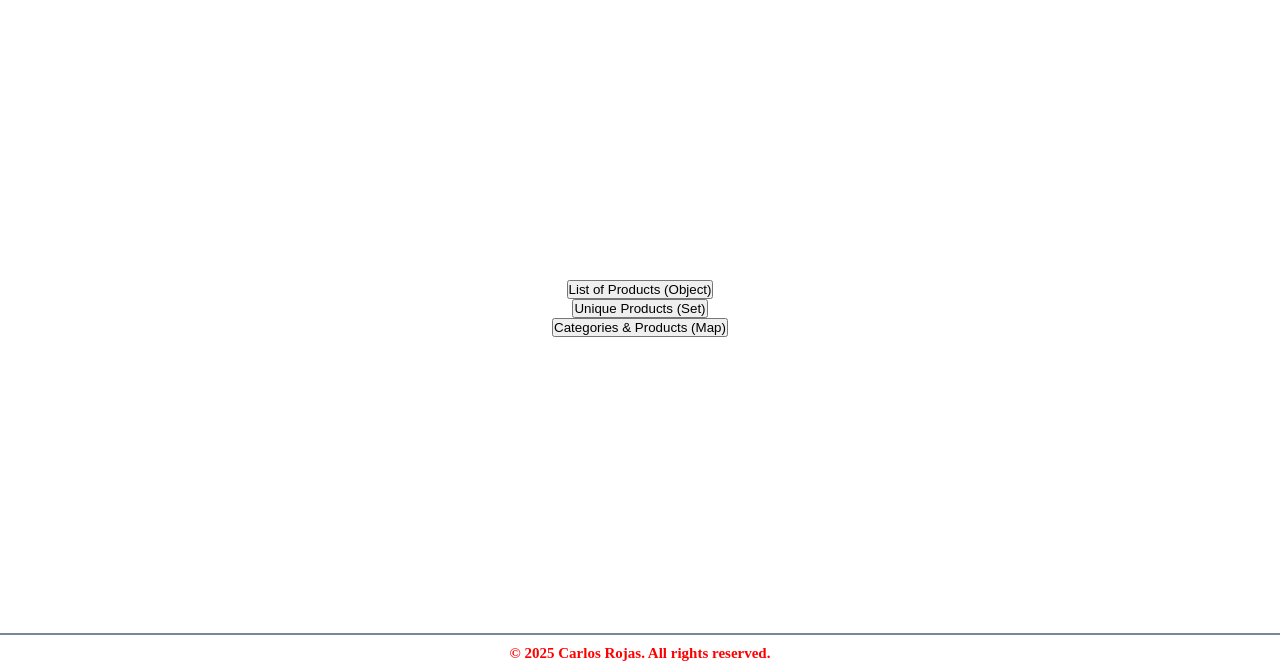
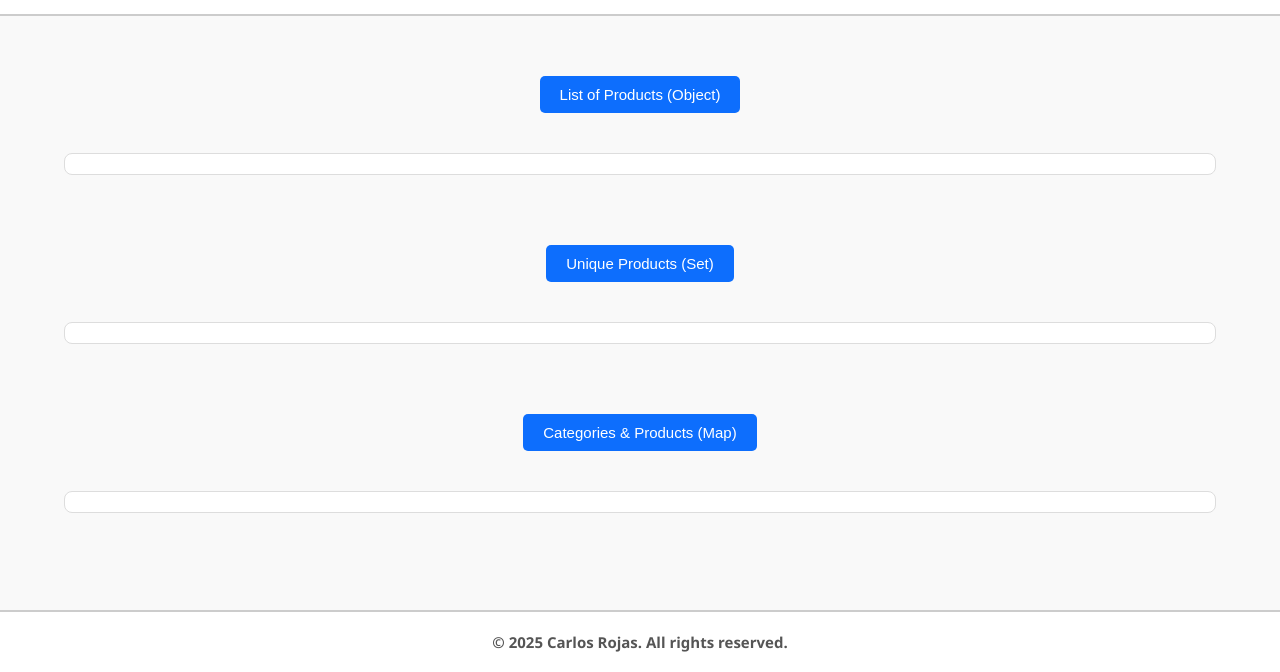
Before and after one commit to Carturo8/Data-Management-Objects-Sets-Maps, a plain HTML site: page index.html in a window 1280 px wide. Shown: the part 128-800 px from the top of the page. Drawn offline with Linux system fonts and the light colour scheme.

Commit message:
Improve layout and styling: fonts, spacing, colors

```diff
--- a/assets/css/styles.css
+++ b/assets/css/styles.css
@@ -5,14 +5,16 @@
     box-sizing: inherit;
 }
 
-/* Base styles for the document */
+/* Base styles */
 html {
     box-sizing: border-box;
-    font-size: 62.5%; /* Makes 1rem = 10px for easy scaling */
-    background-color: white;
+    font-size: 62.5%; /* 1rem = 10px */
+    background-color: #f9f9f9;
+    font-family: 'Segoe UI', Tahoma, Geneva, Verdana, sans-serif;
+    color: #333;
 }
 
-/* Layout container: full height with header, main, footer */
+/* Layout container: full height */
 .container {
     display: grid;
     min-height: 100vh;
@@ -24,32 +26,82 @@ html {
 .center-column-div {
     display: flex;
     flex-direction: column;
-    justify-content: center;
     align-items: center;
     text-align: center;
 }
 
-/* Header section styling */
+/* Header styles */
 header {
-    padding: 2rem 0;
+    padding: 3rem 0;
     font-size: 3rem;
-    color: #8CCDEB;
-    border-bottom: 2px solid lightslategrey;
+    color: #0d6efd; /* Bootstrap blue */
+    border-bottom: 2px solid #ccc;
+    background-color: white;
+    width: 100%;
 }
 
-/* Main content area */
+/* Main content styles */
 main {
     max-width: 120rem;
-    width: 80%;
+    width: 90%;
     margin: 0 auto;
-    padding: 3rem 0;
+    padding: 4rem 0;
+    gap: 2rem;
 }
 
-/* Footer section styling */
+button {
+    margin: 2rem 0;
+    padding: 1rem 2rem;
+    font-size: 1.5rem;
+    background-color: #0d6efd;
+    color: white;
+    border: none;
+    border-radius: 0.5rem;
+    cursor: pointer;
+    transition: background-color 0.3s ease;
+}
+
+button:hover {
+    background-color: #0b5ed7;
+}
+
+/* Output containers */
+#object-container,
+#set-container,
+#map-container {
+    display: flex;
+    flex-direction: column;
+    align-items: center;
+    width: 100%;
+    gap: 1rem;
+    margin-bottom: 3rem;
+    padding: 1rem;
+    background-color: #fff;
+    border: 1px solid #ddd;
+    border-radius: 0.8rem;
+}
+
+/* List styling */
+ul {
+    list-style-type: none;
+    padding: 0;
+    font-size: 1.5rem;
+    line-height: 2.5rem;
+}
+
+li {
+    padding: 1rem;
+    background-color: #f1f3f5;
+    border-radius: 0.5rem;
+}
+
+/* Footer styles */
 footer {
-    padding: 1rem 0;
+    padding: 2rem 0;
     font-size: 1.5rem;
     font-weight: bold;
-    color: red;
-    border-top: 2px solid lightslategrey;
+    color: #555;
+    border-top: 2px solid #ccc;
+    background-color: white;
+    width: 100%;
 }
```
